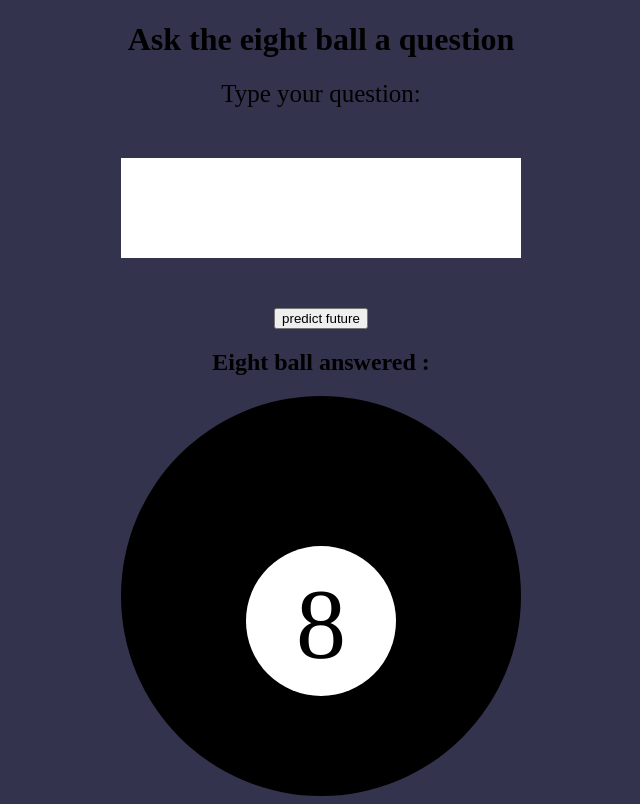
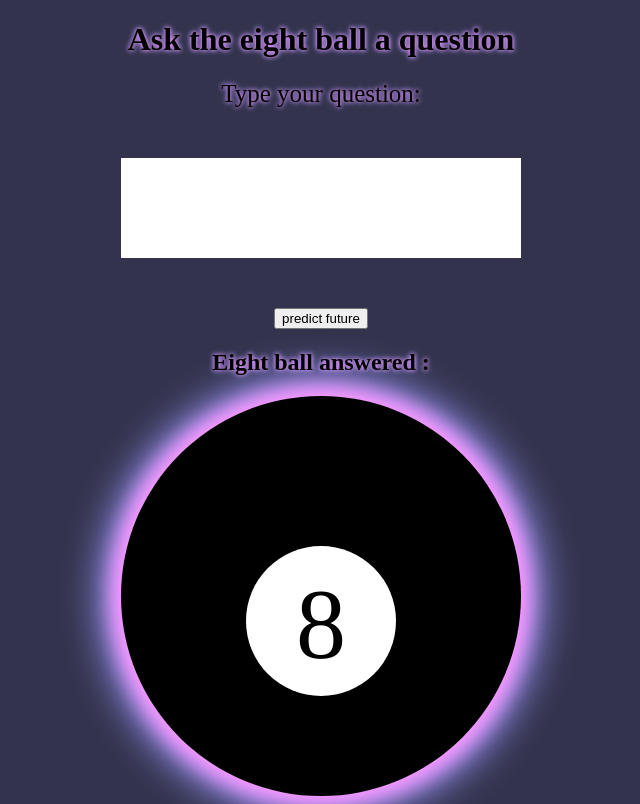
Before and after one commit to Roisin-13/magic-eightball, a plain HTML site: page eigntBallHTMLtoo.html in a window 1280 px wide. Shown: the whole page, without its empty margins (319-959 px from the left). Drawn offline with Linux system fonts and the light colour scheme.

Commit message:
glow added on text and ball

```diff
--- a/eightBall.css
+++ b/eightBall.css
@@ -21,6 +21,9 @@ body {
 .typytypy {
 	font-size: 25px;
 }
+.neon {
+	text-shadow: 0 0 4px #ff99ff, 0 0 6px #9999ff;
+}
 /*-------------question box END--------------*/
 /*-------------ball box--------------*/
 .ball {
@@ -32,6 +35,9 @@ body {
   	padding: 50px;
   	border-radius: 200px;
   	margin: auto;
+}
+.glowing {
+	box-shadow: 0 0 20px 10px #ff99ff, 0 0 40px 20px #9999ff;
 }
 .answer {
 	display: block;
--- a/eigntBallHTMLtoo.html
+++ b/eigntBallHTMLtoo.html
@@ -53,17 +53,17 @@
 
  <body>
 <div class="textBox">
- <h1>Ask the eight ball a question</h1>
+ <h1 class="neon">Ask the eight ball a question</h1>
 
-         <label class="typytypy">Type your question: </label><br>
+         <label class="typytypy neon">Type your question: </label><br>
         <input type = "text" id = "userQuestion" /><br>
 
         <button onclick = "predictFuture()">predict future</button>
 
-        <h2>Eight ball answered : </h2>
+        <h2 class="neon">Eight ball answered : </h2>
 </div>
 <!--------the ball--------------->
-       <div class="ball">
+       <div class="ball glowing">
         <p id="txtOutput" class="answer"></p>
         <div class="white"><p class="eight">8</p></div>
       </div>
```
